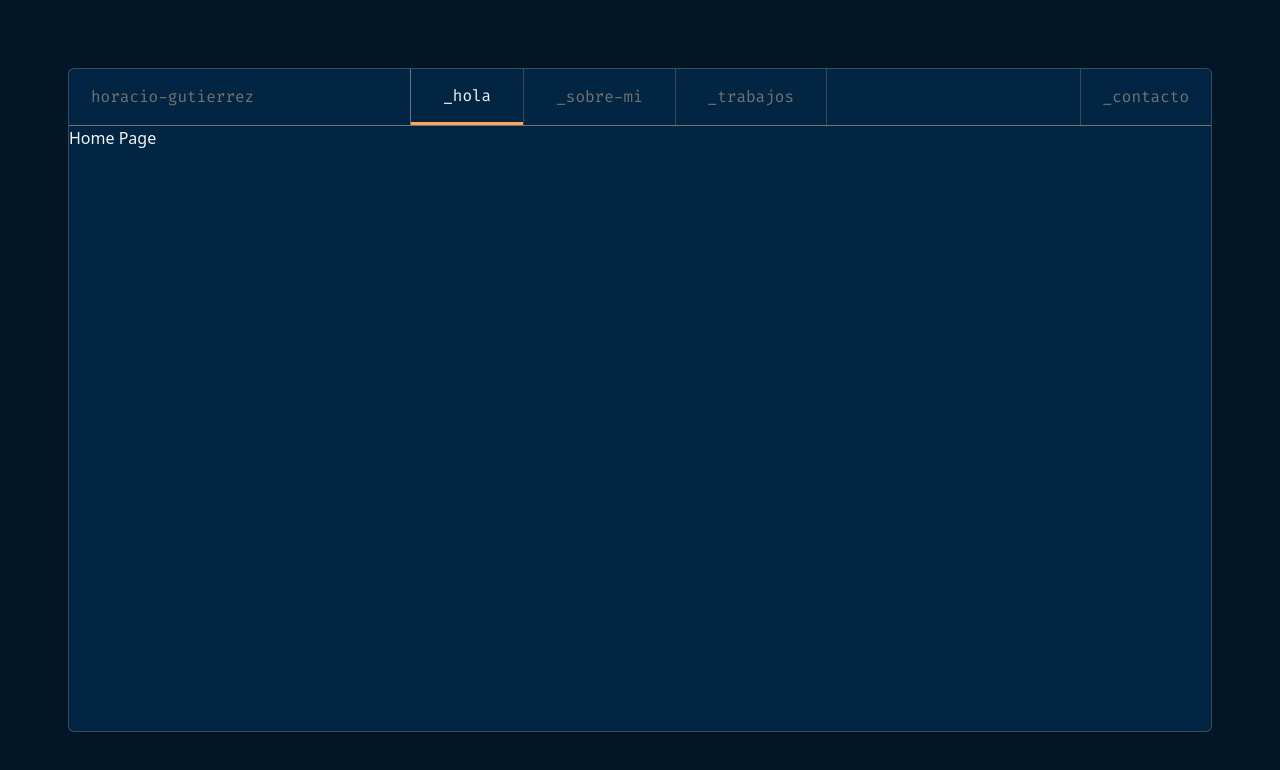
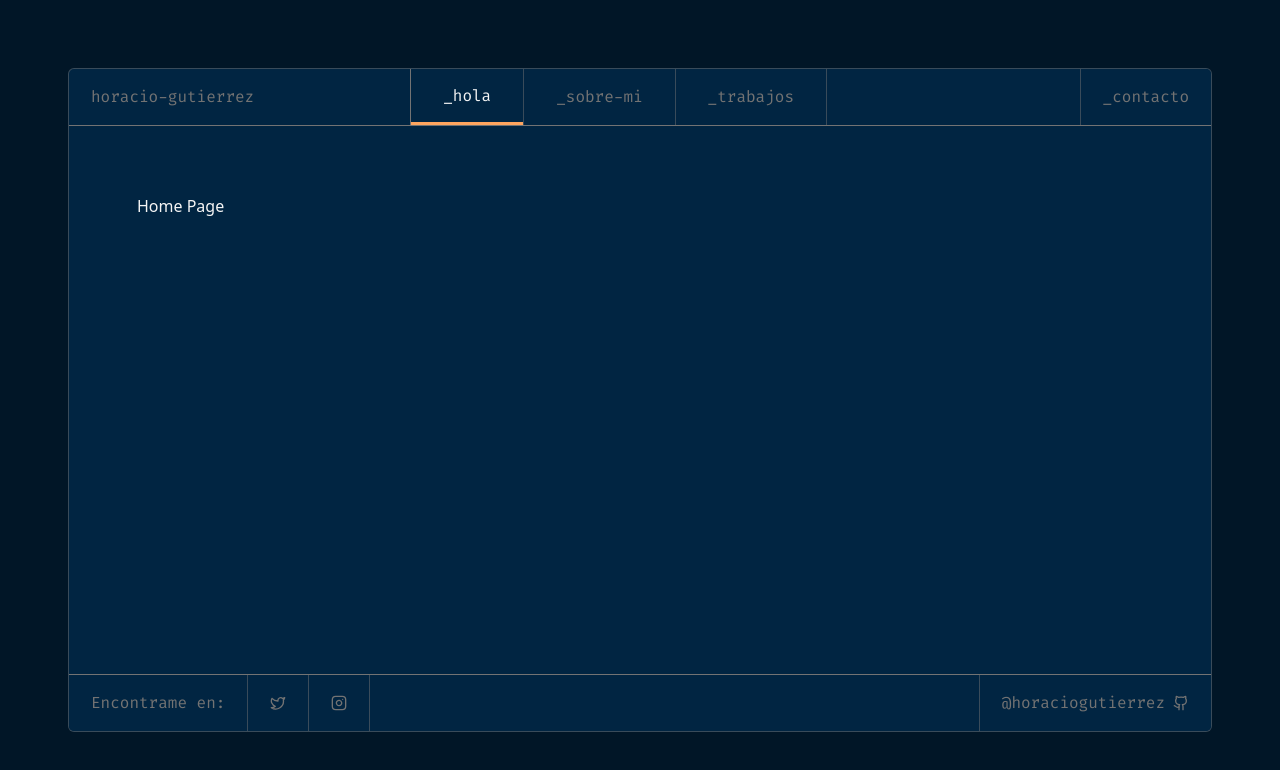
Before and after one commit to HoracioGutierrez/vs-code-portfolio, a Next.js app: page / in a window 1280 px wide. Shown: the top 770 px of the page. Built offline with nearby package versions, Linux system fonts and the light colour scheme; what tailwindcss-motion would draw is missing.

Commit message:
feat(layout): enhance editor with footer and animations
- Added MainEditorFooter component for social links.
- Updated MainEditor to include footer and animations.
- Refactored MainEditorContent to use <motion.main> for better semantics.

```diff
--- a/app/page.tsx
+++ b/app/page.tsx
@@ -1,6 +1,6 @@
 function HomePage() {
   return (
-    <div>
+    <div className="motion-preset-fade-md">
       Home Page
     </div>
   )
--- a/features/laytout/components/MainEditor.tsx
+++ b/features/laytout/components/MainEditor.tsx
@@ -1,16 +1,18 @@
 "use client"
 
-import { AnimatePresence, useAnimate } from "motion/react";
+import { useAnimate } from "motion/react";
 import { useEffect } from "react";
 import ContainerWithBorder from "./ContainerWithBorder";
 import MainEditorHeader from "./MainEditorHeader";
 import MainEditorContent from "./MainEditorContent";
+import MainEditorFooter from "./MainEditorFooter";
 
 function MainEditor({ children }: Readonly<{ children: React.ReactNode }>) {
 
   const [editor, animateEditor] = useAnimate();
   const [editorHeader, animateEditorHeader] = useAnimate();
   const [editorContent, animateEditorContent] = useAnimate();
+  const [editorFooter, animateEditorFooter] = useAnimate();
 
   useEffect(() => {
     initialAnimation()
@@ -20,6 +22,7 @@ function MainEditor({ children }: Readonly<{ children: React.ReactNode }>) {
     await animateEditor(editor.current, { flexGrow: 1 })
     await animateEditor(editor.current, { width: "100%" })
     await animateEditorHeader(editorHeader.current, { opacity: 1, display: "flex" })
+    await animateEditorFooter(editorFooter.current, { opacity: 1, display: "flex" })
     await animateEditorContent(editorContent.current, { opacity: 1 })
   }
 
@@ -27,14 +30,13 @@ function MainEditor({ children }: Readonly<{ children: React.ReactNode }>) {
     <ContainerWithBorder
       ref={editor}
       initial={{ height: 0, width: "10px", flexGrow: 0 }}
-      className="mx-auto rounded-md overflow-hidden"
+      className="mx-auto rounded-md overflow-hidden flex flex-col"
     >
       <MainEditorHeader ref={editorHeader} />
       <MainEditorContent ref={editorContent}>
-        <AnimatePresence>
-          {children}
-        </AnimatePresence>
+        {children}
       </MainEditorContent>
+      <MainEditorFooter ref={editorFooter}/>
     </ContainerWithBorder>
   )
 }
--- a/features/laytout/components/MainEditorContent.tsx
+++ b/features/laytout/components/MainEditorContent.tsx
@@ -10,13 +10,13 @@ type MainEditorContentProps = {
 
 function MainEditorContent({ children, ref }: Readonly<MainEditorContentProps>) {
   return (
-    <motion.div
+    <motion.main
       ref={ref}
       initial={{ opacity: 0 }}
-      exit={{ opacity: 0 }}
+      className="p-4 lg:p-17 flex-grow"
     >
       {children}
-    </motion.div>
+    </motion.main>
   )
 }
 export default MainEditorContent
--- /dev/null
+++ b/features/laytout/components/MainEditorFooter.tsx
@@ -0,0 +1,31 @@
+import { motion } from "motion/react"
+import ContainerWithBorder from "./ContainerWithBorder"
+import { GithubIcon, InstagramIcon, LucideGithub, TwitterIcon } from "lucide-react"
+import { Fira_Code } from "next/font/google"
+import { cn } from "@/lib/utils"
+import MainEditorSocials from "./MainEditorSocials"
+
+const firaCode = Fira_Code({ weight: "400", subsets: ["latin"] })
+
+type MainEditorFooterProps = {
+  ref: any
+}
+function MainEditorFooter({ ref }: MainEditorFooterProps) {
+  return (
+    <motion.footer
+      ref={ref}
+      initial={{ display: "none", opacity: 0 }}
+      className={cn(firaCode.className, "border-t border-muted-foreground flex")}
+    >
+      <ContainerWithBorder variant="right" className="px-4 lg:px-5.5 py-4 text-muted-foreground" as="p">
+        Encontrame en:
+      </ContainerWithBorder>
+      <MainEditorSocials />
+      <ContainerWithBorder variant="left" className="px-4 lg:px-5.5 py-4 text-muted-foreground ml-auto flex items-center gap-2 -motion-translate-x-in-25" as="p">
+        @horaciogutierrez
+          <LucideGithub className="size-4"/>
+      </ContainerWithBorder>
+    </motion.footer>
+  )
+}
+export default MainEditorFooter
--- /dev/null
+++ b/features/laytout/components/MainEditorSocialLink.tsx
@@ -0,0 +1,34 @@
+import { useEffect } from "react";
+import ContainerWithBorder from "./ContainerWithBorder"
+import { useAnimate } from "motion/react";
+
+type MainEditorSocialLinkProps = {
+  icon: React.ReactNode
+  id: Number
+}
+
+function MainEditorSocialLink({ icon, id }: MainEditorSocialLinkProps) {
+
+  const [scope, animate] = useAnimate();
+
+  useEffect(() => {
+    initialAnimation()
+  }, [])
+
+  const initialAnimation = async () => {
+    await animate(scope.current, { x: -400, opacity: 0 })
+    await animate(scope.current, { x: 0, opacity: 1 }, { delay: Number(id) * 0.1 })
+  }
+
+  return (
+    <ContainerWithBorder
+      as="span"
+      ref={scope}
+      variant="right"
+      className="px-4 lg:px-5.5 py-4 text-muted-foreground grid place-content-center"
+    >
+      {icon}
+    </ContainerWithBorder>
+  )
+}
+export default MainEditorSocialLink
--- /dev/null
+++ b/features/laytout/components/MainEditorSocials.tsx
@@ -0,0 +1,22 @@
+import { GithubIcon, InstagramIcon, TwitterIcon } from "lucide-react"
+import ContainerWithBorder from "./ContainerWithBorder"
+import MainEditorSocialLink from "./MainEditorSocialLink"
+
+function MainEditorSocials() {
+
+  const socialIcons = [
+    { id: 1, icon: <TwitterIcon className="size-4" /> },
+    { id: 3, icon: <InstagramIcon className="size-4" /> },
+  ]
+
+  return (
+    <>
+      {socialIcons.map(icon => {
+        return (
+          <MainEditorSocialLink key={icon.id} icon={icon.icon} id={icon.id}/>
+        )
+      })}
+    </>
+  )
+}
+export default MainEditorSocials
```
